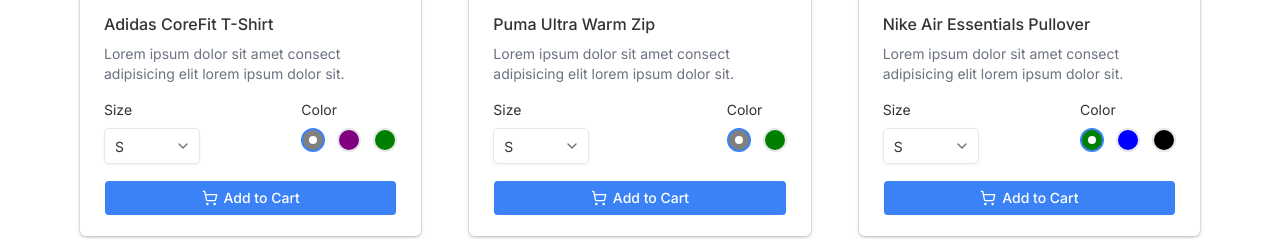
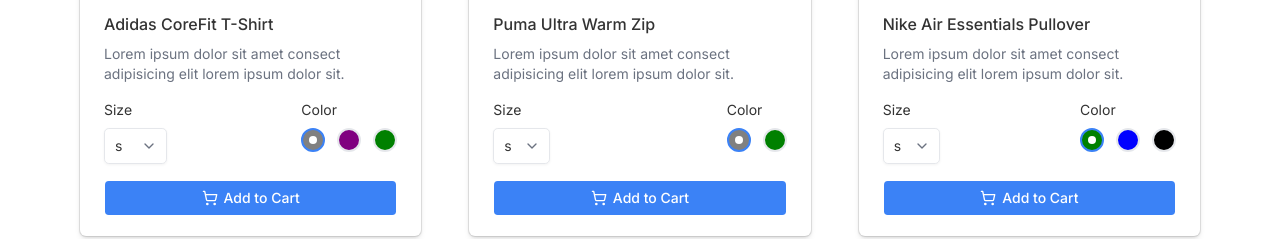
Before and after one commit to deepan-patel/OMS-FullStack, a Next.js app in the folder client/: page / in a window 1280 px wide. Shown: the part 840-1079 px from the top of the page. Built offline with nearby package versions, Linux system fonts and the light colour scheme.

Commit message:
updated product card
-- used native select
-- had too many issues with native select

```diff
--- /dev/null
+++ b/client/src/components/ui/native-select.tsx
@@ -0,0 +1,52 @@
+import * as React from "react"
+
+import { cn } from "@/lib/utils"
+import { ChevronDownIcon } from "lucide-react"
+
+type NativeSelectProps = Omit<React.ComponentProps<"select">, "size"> & {
+  size?: "sm" | "default"
+}
+
+function NativeSelect({
+  className,
+  size = "default",
+  ...props
+}: NativeSelectProps) {
+  return (
+    <div
+      className={cn(
+        "group/native-select relative w-fit has-[select:disabled]:opacity-50",
+        className
+      )}
+      data-slot="native-select-wrapper"
+      data-size={size}
+    >
+      <select
+        data-slot="native-select"
+        data-size={size}
+        className="h-9 w-full min-w-0 appearance-none rounded-md border border-input bg-transparent py-1 pr-8 pl-2.5 text-sm shadow-xs transition-[color,box-shadow] outline-none select-none selection:bg-primary selection:text-primary-foreground placeholder:text-muted-foreground focus-visible:border-ring focus-visible:ring-3 focus-visible:ring-ring/50 disabled:pointer-events-none disabled:cursor-not-allowed aria-invalid:border-destructive aria-invalid:ring-3 aria-invalid:ring-destructive/20 data-[size=sm]:h-8 dark:bg-input/30 dark:hover:bg-input/50 dark:aria-invalid:border-destructive/50 dark:aria-invalid:ring-destructive/40"
+        {...props}
+      />
+      <ChevronDownIcon className="pointer-events-none absolute top-1/2 right-2.5 size-4 -translate-y-1/2 text-muted-foreground select-none" aria-hidden="true" data-slot="native-select-icon" />
+    </div>
+  )
+}
+
+function NativeSelectOption({ ...props }: React.ComponentProps<"option">) {
+  return <option data-slot="native-select-option" {...props} />
+}
+
+function NativeSelectOptGroup({
+  className,
+  ...props
+}: React.ComponentProps<"optgroup">) {
+  return (
+    <optgroup
+      data-slot="native-select-optgroup"
+      className={cn(className)}
+      {...props}
+    />
+  )
+}
+
+export { NativeSelect, NativeSelectOptGroup, NativeSelectOption }
--- a/client/src/components/web/ProductCard.tsx
+++ b/client/src/components/web/ProductCard.tsx
@@ -11,21 +11,10 @@
 } from "@/components/ui/card"
 
 import {
-    Combobox,
-    ComboboxContent,
-    ComboboxEmpty,
-    ComboboxInput,
-    ComboboxItem,
-    ComboboxList,
-} from "@/components/ui/combobox"
-
-import {
-    Field,
-    FieldContent,
-    FieldDescription,
-    FieldLabel,
-    FieldTitle,
-} from "@/components/ui/field"
+    NativeSelect,
+    NativeSelectOptGroup,
+    NativeSelectOption,
+} from "@/components/ui/native-select"
 
 import { RadioGroup, RadioGroupItem } from "@/components/ui/radio-group"
 
@@ -34,14 +23,30 @@
 
 import { ProductType } from "@/types"
 
-import { Label } from "../ui/label"
+
 import Image from "next/image"
 import Link from "next/link"
 import { useState } from "react"
 
 export default function ProductCard({ product }: { product: ProductType }) {
 
-    const [selectedColor, setSelectedColor] = useState(product.colors[0])
+    // const [productColour, setProductColour] = useState(product.colours?.[0] ?? "")
+    // const [productSize, setProductSize] = useState(product.sizes?.[0] ?? "")
+
+
+    const [productType, setProductType] = useState({
+        colour: product.colours?.[0] ?? "",
+        size: product.sizes?.[0] ?? ""
+    })
+
+    const handleProductType = ({ type, value }: { type: "size" | "colour", value: string }) => {
+        setProductType((prev) => ({
+            ...prev,
+            [type]: value
+        }))
+
+        console.log(productType)
+    }
 
     return (
 
@@ -50,7 +55,7 @@
                 {/* Image goes here */}
                 <Link href={`/products/${product.id}`}>
                     <Image
-                        src={product.images[selectedColor]}
+                        src={product.images[productType.colour]}
                         alt={product.name}
                         fill
                         className="object-cover hover:scale-105 transition-transform duration-300 ease-in-out"
@@ -72,18 +77,17 @@
                     <div className="flex flex-col gap-2">
                         <p>Size</p>
                         <div>
-                            <Combobox items={product.sizes} defaultValue={product.sizes[0].toUpperCase()}>
-                                <ComboboxInput placeholder="Size" className="w-24" />
-                                <ComboboxContent>
-                                    <ComboboxList>
-                                        {(item) => (
-                                            <ComboboxItem key={item} value={item}>
-                                                {item.toUpperCase()}
-                                            </ComboboxItem>
-                                        )}
-                                    </ComboboxList>
-                                </ComboboxContent>
-                            </Combobox>
+                            {/* native select */}
+                            <NativeSelect
+                                defaultValue={productType.size}
+                                onChange={(e) => handleProductType({ type: "size", value: e.target.value })}
+                            >
+                                {
+                                    product.sizes.map((size) => (
+                                        <NativeSelectOption key={size} value={size}>{size}</NativeSelectOption>
+                                    ))
+                                }
+                            </NativeSelect>
                         </div>
                     </div>
 
@@ -91,17 +95,17 @@
                         <p>Color</p>
                         <div>
                             <RadioGroup
-                                value={selectedColor}
-                                onValueChange={setSelectedColor}
+                                value={productType.colour}
+                                onValueChange={(value) => handleProductType({ type: "colour", value })}
                                 className="flex flex-row gap-3 items-center"
                             >
-                                {product.colors.map((color) => (
-                                    <div key={color}>
+                                {product.colours.map((colour) => (
+                                    <div key={colour}>
                                         <RadioGroupItem
-                                            value={color}
-                                            id={color}
+                                            value={colour}
+                                            id={colour}
                                             className="flex h-6 w-6 rounded-full border-2 "
-                                            style={{ backgroundColor: color }}
+                                            style={{ backgroundColor: colour }}
                                         />
                                     </div>
                                 ))}
@@ -119,7 +123,7 @@
                     </Button>
                 </div>
             </CardFooter>
-        </Card>
+        </Card >
 
     )
 }
--- a/client/src/components/web/ProductList.tsx
+++ b/client/src/components/web/ProductList.tsx
@@ -14,7 +14,7 @@
                 "Lorem ipsum dolor sit amet consect adipisicing elit lorem ipsum dolor sit. Lorem ipsum dolor sit amet consect adipisicing elit lorem ipsum dolor sit. Lorem ipsum dolor sit amet consect adipisicing elit lorem ipsum dolor sit.",
             price: 39.99,
             sizes: ["s", "m", "l", "xl", "xxl"],
-            colors: ["gray", "purple", "green"],
+            colours: ["gray", "purple", "green"],
             images: {
                 gray: "/products/1g.png",
                 purple: "/products/1p.png",
@@ -30,7 +30,7 @@
                 "Lorem ipsum dolor sit amet consect adipisicing elit lorem ipsum dolor sit. Lorem ipsum dolor sit amet consect adipisicing elit lorem ipsum dolor sit. Lorem ipsum dolor sit amet consect adipisicing elit lorem ipsum dolor sit.",
             price: 59.99,
             sizes: ["s", "m", "l", "xl"],
-            colors: ["gray", "green"],
+            colours: ["gray", "green"],
             images: { gray: "/products/2g.png", green: "/products/2gr.png" },
         },
         {
@@ -42,7 +42,7 @@
                 "Lorem ipsum dolor sit amet consect adipisicing elit lorem ipsum dolor sit. Lorem ipsum dolor sit amet consect adipisicing elit lorem ipsum dolor sit. Lorem ipsum dolor sit amet consect adipisicing elit lorem ipsum dolor sit.",
             price: 69.99,
             sizes: ["s", "m", "l"],
-            colors: ["green", "blue", "black"],
+            colours: ["green", "blue", "black"],
             images: {
                 green: "/products/3gr.png",
                 blue: "/products/3b.png",
@@ -58,7 +58,7 @@
                 "Lorem ipsum dolor sit amet consect adipisicing elit lorem ipsum dolor sit. Lorem ipsum dolor sit amet consect adipisicing elit lorem ipsum dolor sit. Lorem ipsum dolor sit amet consect adipisicing elit lorem ipsum dolor sit.",
             price: 29.99,
             sizes: ["s", "m", "l"],
-            colors: ["white", "pink"],
+            colours: ["white", "pink"],
             images: { white: "/products/4w.png", pink: "/products/4p.png" },
         },
         {
@@ -70,7 +70,7 @@
                 "Lorem ipsum dolor sit amet consect adipisicing elit lorem ipsum dolor sit. Lorem ipsum dolor sit amet consect adipisicing elit lorem ipsum dolor sit. Lorem ipsum dolor sit amet consect adipisicing elit lorem ipsum dolor sit.",
             price: 49.99,
             sizes: ["s", "m", "l"],
-            colors: ["red", "orange", "black"],
+            colours: ["red", "orange", "black"],
             images: {
                 red: "/products/5r.png",
                 orange: "/products/5o.png",
@@ -86,7 +86,7 @@
                 "Lorem ipsum dolor sit amet consect adipisicing elit lorem ipsum dolor sit. Lorem ipsum dolor sit amet consect adipisicing elit lorem ipsum dolor sit. Lorem ipsum dolor sit amet consect adipisicing elit lorem ipsum dolor sit.",
             price: 59.99,
             sizes: ["40", "42", "43", "44"],
-            colors: ["gray", "white"],
+            colours: ["gray", "white"],
             images: { gray: "/products/6g.png", white: "/products/6w.png" },
         },
         {
@@ -98,7 +98,7 @@
                 "Lorem ipsum dolor sit amet consect adipisicing elit lorem ipsum dolor sit. Lorem ipsum dolor sit amet consect adipisicing elit lorem ipsum dolor sit. Lorem ipsum dolor sit amet consect adipisicing elit lorem ipsum dolor sit.",
             price: 69.99,
             sizes: ["40", "42", "43"],
-            colors: ["gray", "pink"],
+            colours: ["gray", "pink"],
             images: { gray: "/products/7g.png", pink: "/products/7p.png" },
         },
         {
@@ -110,7 +110,7 @@
                 "Lorem ipsum dolor sit amet consect adipisicing elit lorem ipsum dolor sit. Lorem ipsum dolor sit amet consect adipisicing elit lorem ipsum dolor sit. Lorem ipsum dolor sit amet consect adipisicing elit lorem ipsum dolor sit.",
             price: 59.99,
             sizes: ["s", "m", "l"],
-            colors: ["blue", "green"],
+            colours: ["blue", "green"],
             images: { blue: "/products/8b.png", green: "/products/8gr.png" },
         },
     ];
--- a/client/src/types.ts
+++ b/client/src/types.ts
@@ -7,6 +7,6 @@
     description: string;
     price: number;
     sizes: string[];
-    colors: string[];
+    colours: string[];
     images: Record<string, string>;
 };
```
